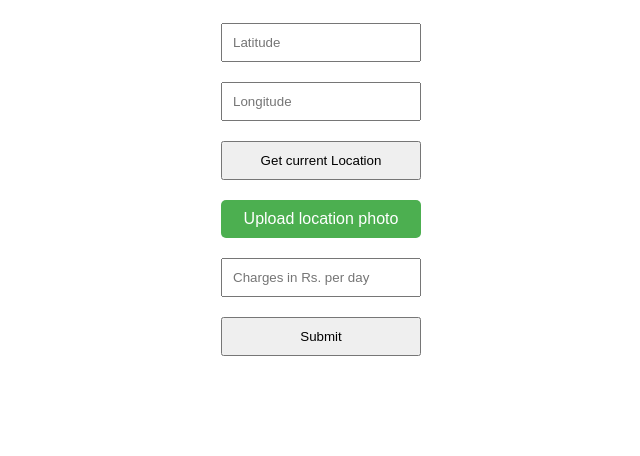
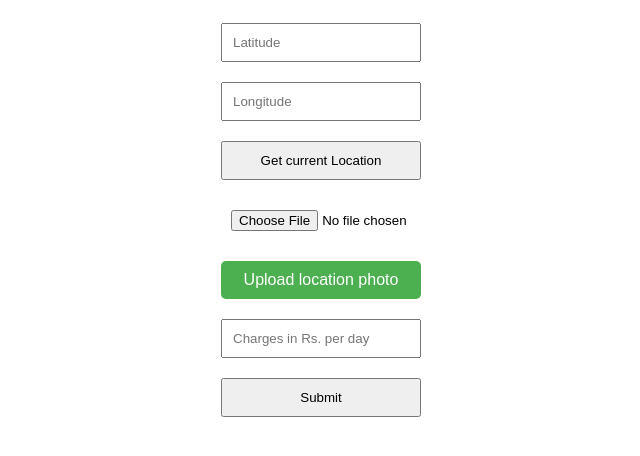
Before and after one commit to shah-ka-alt/wheelos_live, a Django app: page /provider in a window 1280 px wide. Shown: the part 149-605 px from the top of the page, without its empty margins (319-959 px from the left). Run offline with Django 4.2, Linux system fonts and the light colour scheme; a user stored in the database is signed in; parts of the project's set-up code (start-up, migrations or seed data) failed here and were passed over.

Commit message:
Update provider.html

```diff
--- a/templates/provider.html
+++ b/templates/provider.html
@@ -129,16 +129,38 @@
   {% comment %} <div class = "dashboard">
     <h3><a href="pdashboard">Dashboard</a></h3>
   </div> {% endcomment %}
-  <h1>Hey {{request.user.username}}, enter your details</h1>
+    <h1>Hey {{request.user.username}}, enter your details</h1>
   <form id="locationForm" method="post" enctype="multipart/form-data">
     {% csrf_token %}
-    <input type="text" id="latitude" name="latitude" placeholder="Latitude" readonly required>
-    <input type="text" id="longitude" name="longitude" placeholder="Longitude" readonly required>
+    <input type="text" id="latitude" name="latitude" placeholder="Latitude" required readonly>
+    <input type="text" id="longitude" name="longitude" placeholder="Longitude" required readonly>
     <button type="button" id="but" onclick="getLocation()">Get current Location</button>
-    <input type="file" id="photo" name="photo" accept="image/*" style="display: none;" required>
-    <label for="photo" id="photoLabel">Upload location photo</label>
+    <input type="file" id="photo" name="photo" accept="image/*" required>
+    <label for="photo" id="photoLabel" style="cursor: pointer;">Upload location photo</label>
     <input type="number" id="rate" name="rate" placeholder="Charges in Rs. per day" required>
     <input type="submit" name="initial" id="initial">
+  </form>
+
+  <script>
+    document.getElementById("locationForm").addEventListener("submit", function(event) {
+      console.log('Form submitted');
+      var fileInput = document.getElementById('photo');
+      if (!fileInput.value) {
+        console.log('No photo uploaded');
+        alert('Please upload a photo.');
+        event.preventDefault();
+      } else {
+        var fileSize = fileInput.files[0].size;
+        var maxSize = 1024 * 1024;
+
+        if (fileSize > maxSize) {
+          alert('Please upload an image with a file size less than 1 MB.');
+          event.preventDefault();
+        }
+      }
+    });
+  </script>
+
 
   {% else %}
   <a href="login">Login</a>
```
